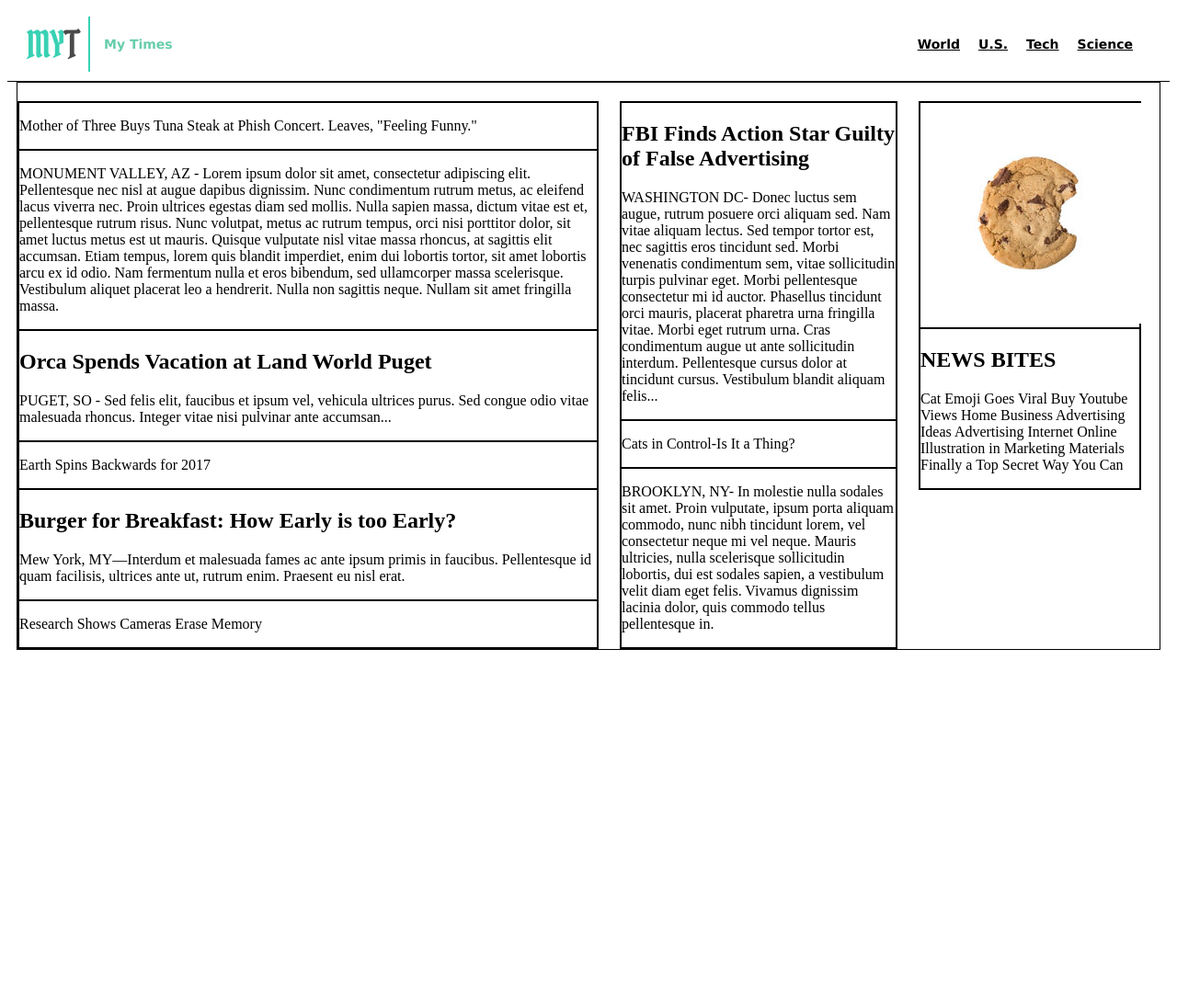
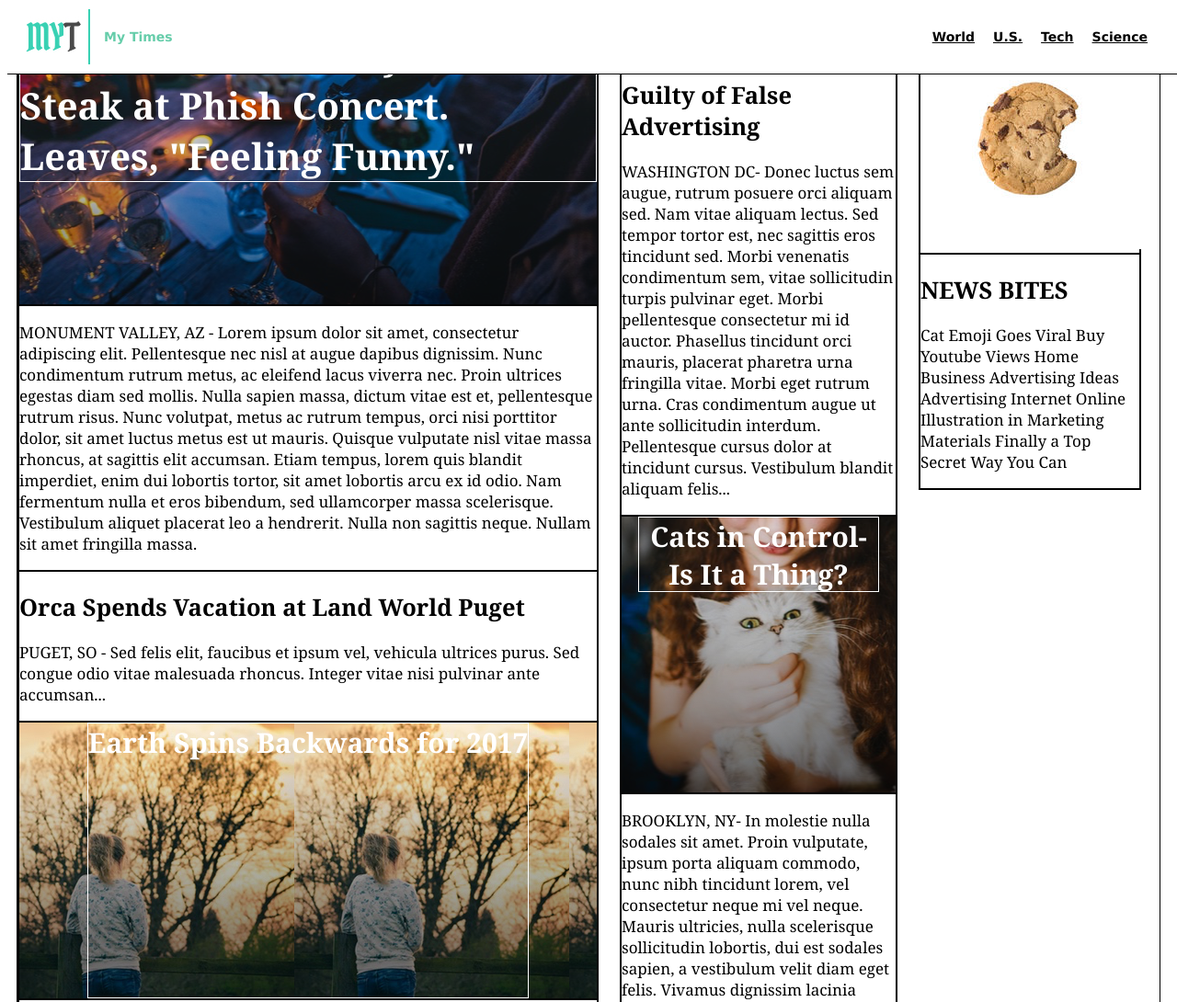
Before and after one commit to tkalik/My-Times, a plain HTML site: page index.html in a window 1280 px wide. Shown: the top 1090 px of the page at 92% size. Before the commit the page ends 800 px from the top, so only its background shows below. Drawn offline with Linux system fonts and the light colour scheme.

Commit message:
Finish page content

```diff
--- a/index.html
+++ b/index.html
@@ -20,22 +20,30 @@
         <span class="headlink"><a href="#">Science</a></span>
       </div>
     </div>
+
     <!-- Content -->
     <div class="container">
       <div class="column">
         <div class="large">
-          <div class="mother">
+          <div class="mother main-background">
             <p>Mother of Three Buys Tuna Steak at Phish Concert. Leaves, "Feeling Funny."</p>
           </div>
           <div class="valley">
-            <p>MONUMENT VALLEY, AZ - Lorem ipsum dolor sit amet, consectetur adipiscing elit. Pellentesque nec nisl at augue dapibus dignissim. Nunc condimentum rutrum metus, ac eleifend lacus viverra nec. Proin ultrices egestas diam sed mollis. Nulla sapien massa, dictum vitae est et, pellentesque rutrum risus. Nunc volutpat, metus ac rutrum tempus, orci nisi porttitor dolor, sit amet luctus metus est ut mauris. Quisque vulputate nisl vitae massa rhoncus, at sagittis elit accumsan. Etiam tempus, lorem quis blandit imperdiet, enim dui lobortis tortor, sit amet lobortis arcu ex id odio. Nam fermentum nulla et eros bibendum, sed ullamcorper massa scelerisque. Vestibulum aliquet placerat leo a hendrerit. Nulla non sagittis neque. Nullam sit amet fringilla massa.</p>
+            <p>MONUMENT VALLEY, AZ - Lorem ipsum dolor sit amet, consectetur adipiscing elit.
+              Pellentesque nec nisl at augue dapibus dignissim. Nunc condimentum rutrum metus, ac eleifend lacus viverra nec.
+              Proin ultrices egestas diam sed mollis. Nulla sapien massa, dictum vitae est et, pellentesque rutrum risus.
+              Nunc volutpat, metus ac rutrum tempus, orci nisi porttitor dolor, sit amet luctus metus est ut mauris.
+              Quisque vulputate nisl vitae massa rhoncus, at sagittis elit accumsan.
+              Etiam tempus, lorem quis blandit imperdiet, enim dui lobortis tortor, sit amet lobortis arcu ex id odio.
+              Nam fermentum nulla et eros bibendum, sed ullamcorper massa scelerisque. Vestibulum aliquet placerat leo a hendrerit.
+              Nulla non sagittis neque. Nullam sit amet fringilla massa.</p>
           </div>
           <div class="orca">
             <h2>Orca Spends Vacation at Land World Puget</h2>
             <p>PUGET, SO - Sed felis elit, faucibus et ipsum vel, vehicula ultrices purus.
                Sed congue odio vitae malesuada rhoncus. Integer vitae nisi pulvinar ante accumsan...</p>
           </div>
-          <div class="earth">
+          <div class="earth earth-background">
             <p>Earth Spins Backwards for 2017</p>
           </div>
           <div class="burger">
@@ -43,20 +51,27 @@
             <p>Mew York, MY—Interdum et malesuada fames ac ante ipsum primis in faucibus.
                Pellentesque id quam facilisis, ultrices ante ut, rutrum enim. Praesent eu nisl erat.</p>
           </div>
-          <div class="research">
+          <div class="research camera-background">
             <p>Research Shows Cameras Erase Memory</p>
           </div>
         </div>
         <div class="medium">
           <div class="fbi">
             <h2>FBI Finds Action Star Guilty of False Advertising</h2>
-            <p>WASHINGTON DC- Donec luctus sem augue, rutrum posuere orci aliquam sed. Nam vitae aliquam lectus. Sed tempor tortor est, nec sagittis eros tincidunt sed. Morbi venenatis condimentum sem, vitae sollicitudin turpis pulvinar eget. Morbi pellentesque consectetur mi id auctor. Phasellus tincidunt orci mauris, placerat pharetra urna fringilla vitae. Morbi eget rutrum urna. Cras condimentum augue ut ante sollicitudin interdum. Pellentesque cursus dolor at tincidunt cursus. Vestibulum blandit aliquam felis...</p>
+            <p>WASHINGTON DC- Donec luctus sem augue, rutrum posuere orci aliquam sed. Nam vitae aliquam lectus.
+              Sed tempor tortor est, nec sagittis eros tincidunt sed. Morbi venenatis condimentum sem, vitae sollicitudin turpis pulvinar eget.
+              Morbi pellentesque consectetur mi id auctor. Phasellus tincidunt orci mauris, placerat pharetra urna fringilla vitae.
+              Morbi eget rutrum urna. Cras condimentum augue ut ante sollicitudin interdum. Pellentesque cursus dolor at tincidunt cursus.
+              Vestibulum blandit aliquam felis...</p>
           </div>
-          <div class="cats">
+          <div class="cats cats-background">
             <p>Cats in Control-Is It a Thing?</p>
           </div>
           <div class="brooklyn">
-            <p>BROOKLYN, NY- In molestie nulla sodales sit amet. Proin vulputate, ipsum porta aliquam commodo, nunc nibh tincidunt lorem, vel consectetur neque mi vel neque. Mauris ultricies, nulla scelerisque sollicitudin lobortis, dui est sodales sapien, a vestibulum velit diam eget felis. Vivamus dignissim lacinia dolor, quis commodo tellus pellentesque in.</p>
+            <p>BROOKLYN, NY- In molestie nulla sodales sit amet.
+              Proin vulputate, ipsum porta aliquam commodo, nunc nibh tincidunt lorem, vel consectetur neque mi vel neque.
+              Mauris ultricies, nulla scelerisque sollicitudin lobortis, dui est sodales sapien, a vestibulum velit diam eget felis.
+              Vivamus dignissim lacinia dolor, quis commodo tellus pellentesque in.</p>
           </div>
         </div>
 
--- a/resources/css/style.css
+++ b/resources/css/style.css
@@ -5,7 +5,10 @@
   font-weight: bold;
   border-bottom: 1px solid black;
   justify-content: space-between;
-
+  position: fixed;
+  width: 100%;
+  background-color: white;
+  top: 0px;
 }
 
 .logo {
@@ -54,9 +57,6 @@
   display: flex;
   margin: 0px 10px;
   border: 1px solid black;
-
-
-
 }
 
 .column {
@@ -90,3 +90,82 @@
   width: 240px;
   flex-direction: column;
 }
+
+.mother,
+.earth,
+.research,
+.cats {
+  display: flex;
+}
+
+.mother {
+  height: 300px;
+  align-items: flex-start;
+}
+
+.earth,
+.research,
+.cats {
+    height: 300px;
+    justify-content: center;
+}
+
+.mother p {
+  display: flex;
+  font-family: Georgia;
+  font-weight: bold;
+  color: white;
+  font-size: 40px;
+  border: 1px solid white;
+  margin: 0px;
+}
+
+.earth p,
+.research p,
+.cats p {
+  display: inline-flex;
+  font-family: Georgia;
+  font-weight: bold;
+  font-size: 30px;
+  color: white;
+  border: 1px solid white;
+  margin: 0px;
+  text-align: center;
+}
+
+.research p {
+  text-align: center;
+  width: 500px;
+  height: 80px;
+}
+
+.cats p {
+  width: 260px;
+  height: 80px;
+}
+
+.valley,
+.orca,
+.burger,
+.fbi,
+.brooklyn,
+.bites {
+  font-family: Georgia;
+  font-size: 17px;
+}
+
+.main-background {
+  background-image: url("./images/img-story-main.png");
+}
+
+.earth-background {
+  background-image: url("./images/img-story-2.png");
+}
+
+.camera-background {
+  background-image: url("./images/img-story-3.png");
+}
+
+.cats-background {
+  background-image: url("./images/img-story-1.png");
+}
```
